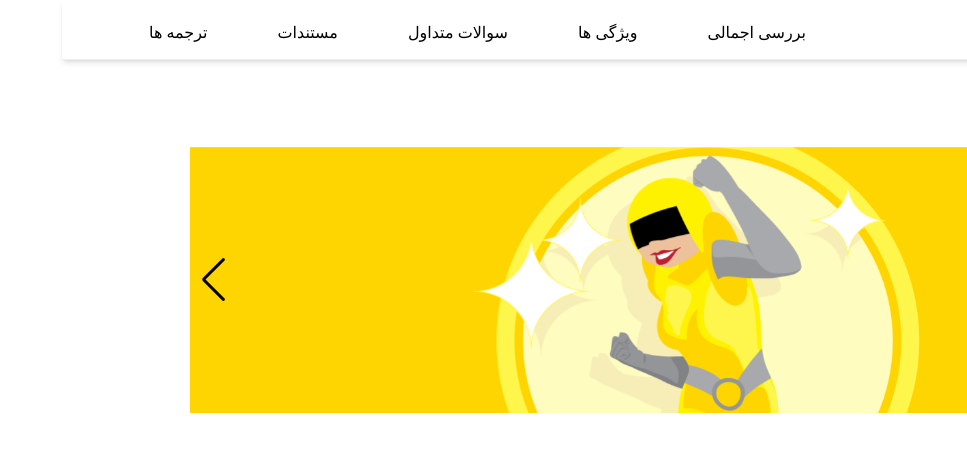
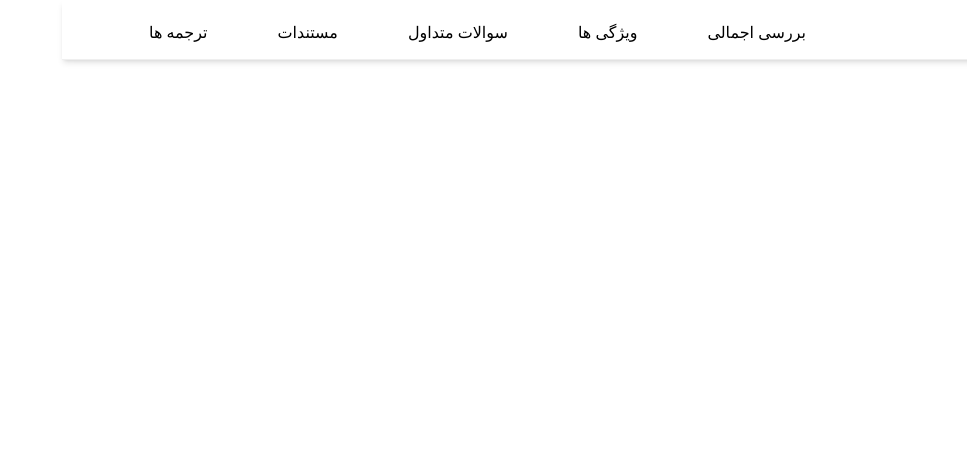
Before and after one commit to mahyarErshad/hummingbird, a React (Create React App) app: page / in a window 1280 px wide. Shown: the top 452 px of the page, without its empty margins (313-1280 px from the left). Built offline with nearby package versions, Linux system fonts and the light colour scheme; a web font is replaced by a local one.

Commit message:
Removed swiper

```diff
--- a/package.json
+++ b/package.json
@@ -14,7 +14,6 @@
     "react": "^18.2.0",
     "react-dom": "^18.2.0",
     "react-scripts": "5.0.1",
-    "swiper": "^8.4.5",
     "web-vitals": "^2.1.4"
   },
   "scripts": {
--- a/src/Components/Body/Slider.jsx
+++ b/src/Components/Body/Slider.jsx
@@ -1,49 +1,9 @@
-import React from "react";
-// Import Swiper React components
-import { Swiper, SwiperSlide } from "swiper/react";
+import React from 'react'
 
-// Import Swiper styles
-import "swiper/css";
-import "swiper/css/lazy";
-import "swiper/css/pagination";
-import "swiper/css/navigation";
+function Slider() {
+  return (
+    <div>Slider</div>
+  )
+}
 
-// import required modules
-import { Autoplay, Lazy, Navigation } from "swiper";
-
-// images
-import slider1 from "../../assets/images/slider/slider1.svg";
-import slider2 from "../../assets/images/slider/slider2.webp";
-import slider3 from "../../assets/images/slider/slider3.webp";
-
-export default function Slider() {
-  return (
-    <>
-      <Swiper
-        style={{
-          "--swiper-navigation-color": "#000",
-          "--swiper-pagination-color": "#000",
-        }}
-        lazy={true}
-        autoplay={{
-          delay: 2500,
-          disableOnInteraction: false,
-        }}
-        rewind={true}
-        navigation={true}
-        modules={[Lazy, Navigation, Autoplay]}
-        className="mySwiper max-lg:mt-12 lg:mt-20"
-      >
-        <SwiperSlide>
-          <img data-src={slider1} alt="Slider" className="swiper-lazy" />
-        </SwiperSlide>
-        <SwiperSlide>
-          <img data-src={slider2} alt="Slider" className="swiper-lazy" />
-        </SwiperSlide>
-        <SwiperSlide>
-          <img data-src={slider3} alt="Slider" className="swiper-lazy" />
-        </SwiperSlide>
-      </Swiper>
-    </>
-  );
-}
+export default Slider
```
Also changed, not shown: 1 other file (tests, documents, lock files or other folders).
